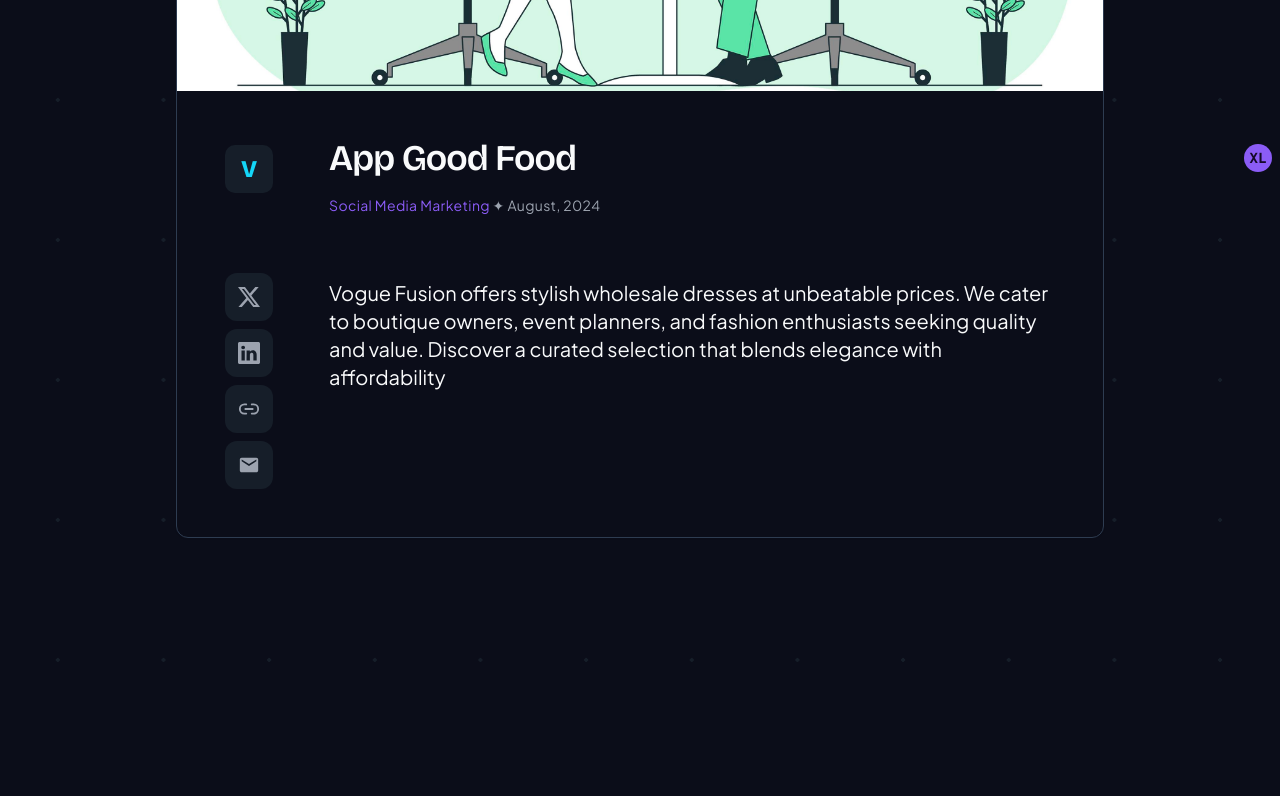
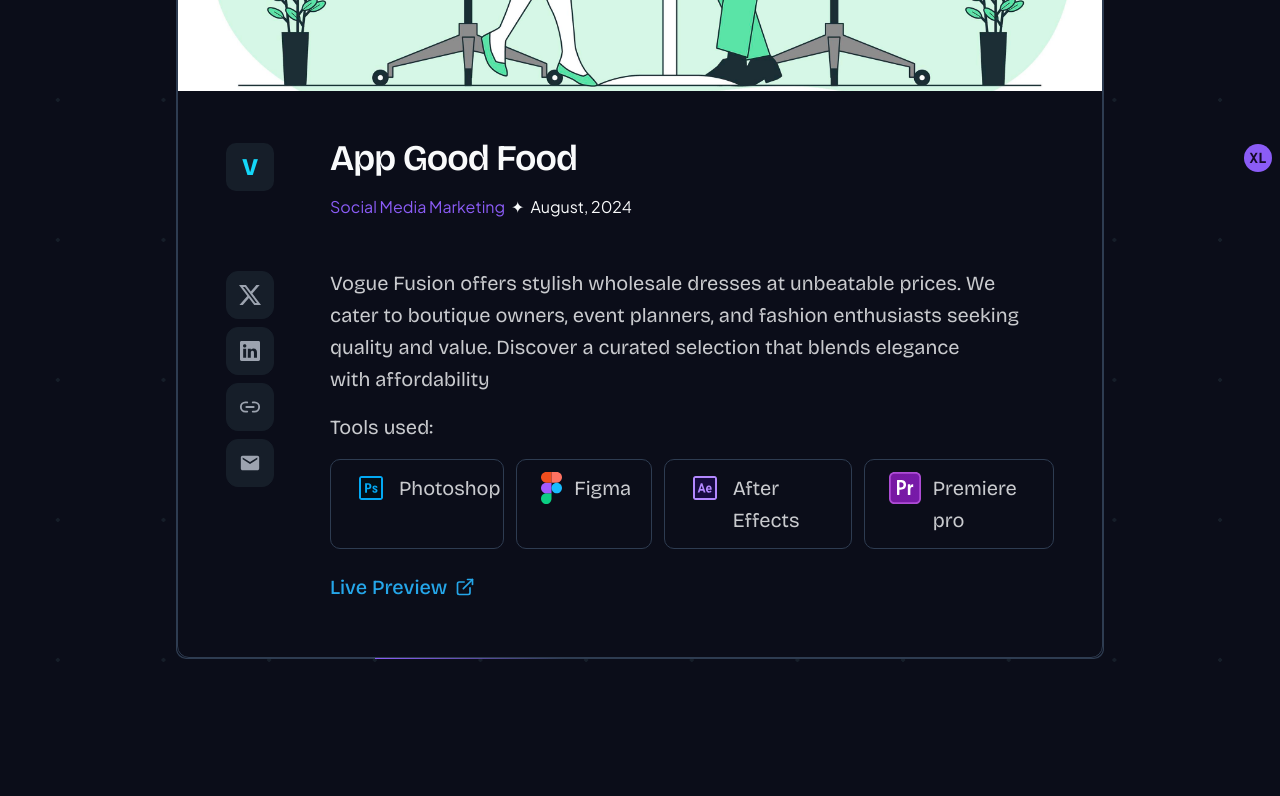
Before and after one commit to itzTedx/portfolio-melwin, a Next.js app: page /projects/app-good-food-social-media in a window 1280 px wide. Shown: the part 620-1416 px from the top of the page. Built offline with nearby package versions, Linux system fonts and the light colour scheme; grey boxes are pictures that could not be loaded.

Commit message:
Done: Projects Page

```diff
--- a/src/app/projects/[slug]/page.tsx
+++ b/src/app/projects/[slug]/page.tsx
@@ -4,6 +4,7 @@ import { notFound } from "next/navigation";
 import Project from "../_components/project";
 import { ArrowLeft } from "lucide-react";
 import Link from "next/link";
+import AnimatedBorderTrail from "@/components/ui/animated-trail-border";
 
 export default function ProjectPage({ params }: { params: { slug: string } }) {
   const project = getProjectBySlug(params.slug);
@@ -22,7 +23,9 @@ export default function ProjectPage({ params }: { params: { slug: string } }) {
           <ArrowLeft className="mr-2 size-4" /> Back to Projects
         </Link>
       </Button>
-      <Project project={project} key={project.id} />
+      <AnimatedBorderTrail duration="10s" trailSize="sm" trailColor="#8b5cf6">
+        <Project project={project} key={project.id} />
+      </AnimatedBorderTrail>
     </section>
   );
 }
--- a/src/app/projects/_components/project.tsx
+++ b/src/app/projects/_components/project.tsx
@@ -3,6 +3,11 @@ import Image from "next/image";
 
 import { Card, CardContent, CardDescription } from "@/components/ui/card";
 import ShareIcons from "./share-icons";
+import { skillsImage } from "@/utils/skill-icons";
+import Link from "next/link";
+import { cn } from "@/lib/utils";
+import { buttonVariants } from "@/components/ui/button";
+import { ExternalLink } from "lucide-react";
 
 interface ProjectsCardProps {
   project: {
@@ -42,21 +47,65 @@ export default function Project({ project }: ProjectsCardProps) {
         </div>
 
         <div className="flex gap-4 p-4 md:gap-14 md:p-12">
-          <aside>
-            <div className="mt-1.5 flex size-12 items-center justify-center rounded-md bg-muted font-bricolage text-2xl font-black text-accent">
+          <aside className="max-sm:hidden">
+            <div className="mt-1 flex size-10 items-center justify-center rounded-md bg-muted font-bricolage text-2xl font-black text-accent sm:size-12">
               V
             </div>
-            <ShareIcons referer={referer as string} />
+            <div className="hidden sm:flex">
+              <ShareIcons referer={referer as string} />
+            </div>
           </aside>
           <article className="">
             <h1 className="mb-4 font-bricolage text-3xl font-semibold leading-none tracking-tight md:text-4xl">
               {project.name}
             </h1>
-            <CardDescription>
-              <span className="text-primary"> {project.tag} </span> ✦{"  "}
-              {formattedDate}
-            </CardDescription>
-            <div className="mt-16 text-xl">{project.description}</div>
+            <div className="flex items-center gap-4">
+              <div className="flex h-12 w-12 shrink-0 items-center justify-center rounded-md bg-muted p-1 font-monument text-3xl font-black sm:hidden">
+                V
+              </div>
+              <div className="flex gap-1.5 max-sm:flex-col">
+                <span className="text-primary"> {project.tag} </span>
+
+                <div className="max-sm:hidden">✦</div>
+                <span> {formattedDate}</span>
+              </div>
+            </div>
+            <div className="mt-9 space-y-4 text-pretty font-bricolage text-foreground/80 sm:mt-12 md:text-xl md:leading-8">
+              <p>{project.description}</p>
+              <h5>Tools used:</h5>
+              <ul className="flex gap-3">
+                {project.tools.map((tool, i) => (
+                  <li key={i} className="flex gap-3 rounded-md border p-3 px-6">
+                    <Image
+                      height={40}
+                      width={40}
+                      src={skillsImage(tool)}
+                      alt={tool}
+                      className="size-6 sm:size-8"
+                    />
+                    {tool}
+                  </li>
+                ))}
+              </ul>
+              <div>
+                <Link
+                  href={project.demo}
+                  target="_blank"
+                  rel="noopener noreferrer"
+                  className={cn(
+                    buttonVariants({ variant: "link" }),
+                    "md:text-xl",
+                  )}
+                >
+                  Live Preview{" "}
+                  <ExternalLink className="ml-2 size-4 md:size-5" />
+                </Link>
+              </div>
+            </div>
+
+            <div className="sm:hidden">
+              <ShareIcons referer={referer as string} />
+            </div>
           </article>
         </div>
       </CardContent>
--- a/src/app/projects/_components/share-icons.tsx
+++ b/src/app/projects/_components/share-icons.tsx
@@ -1,5 +1,7 @@
 "use client";
 
+import { buttonVariants } from "@/components/ui/button";
+import { cn } from "@/lib/utils";
 import { Link2 } from "lucide-react";
 import Link from "next/link";
 import { useState } from "react";
@@ -21,25 +23,47 @@ export default function ShareIcons({ referer }: { referer: string }) {
   };
 
   return (
-    <div className="mt-20 hidden flex-col gap-2 text-muted-foreground sm:flex">
+    <div className="mt-9 flex gap-2 text-muted-foreground sm:mt-20 sm:flex-col">
       <Link
-        href="/"
-        className="group flex h-10 w-10 items-center justify-center rounded-lg bg-muted transition-colors duration-300 hover:border sm:h-12 sm:w-12"
+        href={`https://twitter.com/intent/tweet?url=${referer}`}
+        target="_blank"
+        rel="noopener noreferrer"
+        className={cn(
+          buttonVariants({
+            variant: "outline",
+            className:
+              "flex h-10 w-10 items-center justify-center rounded-lg border-muted bg-muted p-0 transition-colors duration-300 hover:border-muted-foreground/50 sm:h-12 sm:w-12",
+          }),
+        )}
       >
         <BsTwitterX className="size-[22px]" />
       </Link>
       <Link
         href="/"
-        className="group flex h-10 w-10 items-center justify-center rounded-lg bg-muted transition-colors duration-300 hover:border sm:h-12 sm:w-12"
+        target="_blank"
+        rel="noopener noreferrer"
+        className={cn(
+          buttonVariants({
+            variant: "outline",
+            className:
+              "flex h-10 w-10 items-center justify-center rounded-lg border-muted bg-muted p-0 transition-colors duration-300 hover:border-muted-foreground/50 sm:h-12 sm:w-12",
+          }),
+        )}
       >
-        <BsLinkedin className="size-[22px]" />
+        <BsLinkedin className="size-5" />
       </Link>
 
       <Link
         href={referer as string}
         onClick={handleCopyClick}
         scroll={false}
-        className="group relative flex h-10 w-10 items-center justify-center rounded-lg bg-muted transition-colors duration-300 hover:border sm:h-12 sm:w-12"
+        className={cn(
+          buttonVariants({
+            variant: "outline",
+            className:
+              "flex h-10 w-10 items-center justify-center rounded-lg border-muted bg-muted p-0 transition-colors duration-300 hover:border-muted-foreground/50 sm:h-12 sm:w-12",
+          }),
+        )}
       >
         <Link2 className="size-[22px]" />
         {showCopiedPopup && (
@@ -50,7 +74,13 @@ export default function ShareIcons({ referer }: { referer: string }) {
       </Link>
       <Link
         href={`mailto:?body=Hey!%0A%0ACheck%20out%20this%20awesome%20project:%20${referer}`}
-        className="group flex h-10 w-10 items-center justify-center rounded-lg bg-muted transition-colors duration-300 hover:border sm:h-12 sm:w-12"
+        className={cn(
+          buttonVariants({
+            variant: "outline",
+            className:
+              "flex h-10 w-10 items-center justify-center rounded-lg border-muted bg-muted p-0 transition-colors duration-300 hover:border-muted-foreground/50 sm:h-12 sm:w-12",
+          }),
+        )}
       >
         <MdMail className="size-[22px]" />
       </Link>
--- a/src/components/project-card.tsx
+++ b/src/components/project-card.tsx
@@ -59,7 +59,7 @@ function ProjectCard({ project }: ProjectCardProps) {
               quality={1}
             />
             <div className="absolute bottom-0 z-50 flex w-full flex-grow flex-row items-end justify-between p-4 md:p-6">
-              <h3 className="rounded-md px-2.5 py-1.5 font-monument text-sm font-bold tracking-wide text-amber-500 backdrop-blur-md sm:px-4 sm:py-3 sm:text-xl">
+              <h3 className="rounded-md px-2.5 py-1.5 font-bricolage text-sm font-bold tracking-wide text-amber-500 backdrop-blur-md sm:px-4 sm:py-3 sm:text-xl">
                 {project.name}
               </h3>
 
--- a/src/components/ui/button.tsx
+++ b/src/components/ui/button.tsx
@@ -13,11 +13,11 @@ const buttonVariants = cva(
         destructive:
           "bg-destructive text-destructive-foreground hover:bg-destructive/90",
         outline:
-          "border border hover:border-primary bg-background hover:bg-primary/10 hover:text-accent-foreground ",
+          "border hover:border-primary bg-background hover:bg-primary/10 hover:text-accent-foreground ",
         secondary:
           "bg-secondary text-secondary-foreground hover:bg-secondary/80",
         ghost: "hover:bg-accent hover:text-accent-foreground",
-        link: "text-primary underline-offset-4 hover:underline px-0",
+        link: "text-link underline-offset-4 hover:underline hover:text-link-foreground !px-0",
         shimmer:
           "inline-flex animate-shimmer items-center justify-center rounded-full bg-[linear-gradient(110deg,rgba(0,0,0,0),45%,rgba(255,255,255,0.5),55%,rgba(0,0,0,0))] bg-[length:200%_100%] font-medium text-foreground transition-colors focus:outline-none focus:ring-2 focus:ring-slate-400 focus:ring-offset-2 focus:ring-offset-slate-50 rounded-full text-sm",
       },
--- a/src/style/globals.css
+++ b/src/style/globals.css
@@ -18,6 +18,8 @@
     --muted-foreground: 220 8.9% 46.1%;
     --accent: 187.9 85.7% 53.3%;
     --accent-foreground: 220.9 39.3% 11%;
+    --link: 200.51, 80.67%, 32.94%;
+    --link-foreground: 200.51, 71.67%, 22.94%;
     --destructive: 0 84.2% 60.2%;
     --destructive-foreground: 210 20% 98%;
     --border: 249, 68%, 86%;
@@ -46,6 +48,8 @@
     --muted-foreground: 217.9 10.6% 64.9%;
     --accent: 188.7 94.5% 52.7%;
     --accent-foreground: 210 20% 98%;
+    --link: 200.51, 81.67%, 52.94%;
+    --link-foreground: 200.51, 91.67%, 72.94%;
     --destructive: 0 73.7% 41.8%;
     --destructive-foreground: 210 20% 98%;
     --border: 216, 27.6%, 24.9%;
--- a/src/utils/index.ts
+++ b/src/utils/index.ts
@@ -56,9 +56,9 @@ export const skillsData = [
 export const projectsData = [
   {
     id: 1,
-    name: "Vogue Fusion",
+    name: "Vogue Fusion Brand Identity",
     description:
-      "Vogue Fusion offers stylish wholesale dresses at unbeatable prices. We cater to boutique owners, event planners, and fashion enthusiasts seeking quality and value. Discover a curated selection that blends elegance with affordability",
+      "Vogue Fusion offers stylish wholesale dresses at unbeatable prices. We cater to boutique owners, event planners, and fashion enthusiasts seeking quality and value. Discover a curated selection that blends elegance with affordability.",
     tools: ["Illustrator", "Photoshop"],
     tag: "Logo Design",
     demo: "https://www.behance.net/gallery/203973883/Vogue-Fusion-Brand-Presentation",
@@ -67,18 +67,18 @@ export const projectsData = [
   },
   {
     id: 2,
-    name: "Digitaldesk",
+    name: "Digitaldesk Website",
     description:
       "🎨 Thrilled to propose a sleek, modern, and elegant UI/UX design for Digitaldesk eCommerce platform. Our vision is to create a user-friendly experience that enhances online shopping 🛒 while reflecting the quality and professionalism of your brand. By integrating cutting-edge web development 💻 with your exceptional printing services, corporate gifts, signage, and marketing materials, we can elevate your digital presence to new heights 🚀.",
     tools: ["Figma", "Illustrator", "Photoshop"],
-    tag: "Web UI/UX",
+    tag: "Web UI/UX & Development",
     demo: "https://digitaldesk.vercel.app",
     image: "/image/digitaldesk.jpg",
     slug: "digitaldesk-web-ui",
   },
   {
     id: 3,
-    name: "Journey of kalki",
+    name: "Journey of Kalki Logo Design",
     description:
       '🌄 Excited to share my latest logo creation for Journey of Kalki a travel YouTube channel that embodies the spirit of adventure! 🏕️ This design captures the essence of a journey, with a natural sunset backdrop, lush green grass, a cozy tent with a campfire, and a bold adventurer scaling the letter "K." It’s all about exploring the great outdoors and finding new horizons. Looking forward to seeing this logo take "Journey of Kalki" to new heights! 🌍✨',
     tools: ["Illustrator"],
--- a/tailwind.config.ts
+++ b/tailwind.config.ts
@@ -1,116 +1,120 @@
-import type { Config } from 'tailwindcss'
+import type { Config } from "tailwindcss";
 
 const config = {
-  darkMode: ['class'],
+  darkMode: ["class"],
   content: [
-    './pages/**/*.{ts,tsx}',
-    './components/**/*.{ts,tsx}',
-    './app/**/*.{ts,tsx}',
-    './src/**/*.{ts,tsx}',
+    "./pages/**/*.{ts,tsx}",
+    "./components/**/*.{ts,tsx}",
+    "./app/**/*.{ts,tsx}",
+    "./src/**/*.{ts,tsx}",
   ],
-  prefix: '',
+  prefix: "",
   theme: {
     container: {
       center: true,
-      padding: '2rem',
+      padding: "2rem",
       screens: {
-        '2xl': '1400px',
+        "2xl": "1400px",
       },
     },
     extend: {
       fontFamily: {
-        bricolage: ['var(--font-bricolage)'],
-        monument: ['var(--font-monument)'],
+        bricolage: ["var(--font-bricolage)"],
+        monument: ["var(--font-monument)"],
       },
       colors: {
-        border: 'hsl(var(--border))',
-        input: 'hsl(var(--input))',
-        ring: 'hsl(var(--ring))',
-        background: 'hsl(var(--background))',
-        foreground: 'hsl(var(--foreground))',
+        border: "hsl(var(--border))",
+        input: "hsl(var(--input))",
+        ring: "hsl(var(--ring))",
+        background: "hsl(var(--background))",
+        foreground: "hsl(var(--foreground))",
+        link: {
+          DEFAULT: "hsl(var(--link))",
+          foreground: "hsl(var(--link-foreground))",
+        },
         primary: {
-          DEFAULT: 'hsl(var(--primary))',
-          foreground: 'hsl(var(--primary-foreground))',
+          DEFAULT: "hsl(var(--primary))",
+          foreground: "hsl(var(--primary-foreground))",
         },
         secondary: {
-          DEFAULT: 'hsl(var(--secondary))',
-          foreground: 'hsl(var(--secondary-foreground))',
+          DEFAULT: "hsl(var(--secondary))",
+          foreground: "hsl(var(--secondary-foreground))",
         },
         destructive: {
-          DEFAULT: 'hsl(var(--destructive))',
-          foreground: 'hsl(var(--destructive-foreground))',
+          DEFAULT: "hsl(var(--destructive))",
+          foreground: "hsl(var(--destructive-foreground))",
         },
         muted: {
-          DEFAULT: 'hsl(var(--muted))',
-          foreground: 'hsl(var(--muted-foreground))',
+          DEFAULT: "hsl(var(--muted))",
+          foreground: "hsl(var(--muted-foreground))",
         },
         accent: {
-          DEFAULT: 'hsl(var(--accent))',
-          foreground: 'hsl(var(--accent-foreground))',
+          DEFAULT: "hsl(var(--accent))",
+          foreground: "hsl(var(--accent-foreground))",
         },
         popover: {
-          DEFAULT: 'hsl(var(--popover))',
-          foreground: 'hsl(var(--popover-foreground))',
+          DEFAULT: "hsl(var(--popover))",
+          foreground: "hsl(var(--popover-foreground))",
         },
         card: {
-          DEFAULT: 'hsl(var(--card))',
-          foreground: 'hsl(var(--card-foreground))',
+          DEFAULT: "hsl(var(--card))",
+          foreground: "hsl(var(--card-foreground))",
         },
       },
       borderRadius: {
-        lg: 'var(--radius)',
-        md: 'calc(var(--radius) - 2px)',
-        sm: 'calc(var(--radius) - 4px)',
+        lg: "var(--radius)",
+        md: "calc(var(--radius) - 2px)",
+        sm: "calc(var(--radius) - 4px)",
       },
       keyframes: {
-        'accordion-down': {
-          from: { height: '0' },
-          to: { height: 'var(--radix-accordion-content-height)' },
+        "accordion-down": {
+          from: { height: "0" },
+          to: { height: "var(--radix-accordion-content-height)" },
         },
-        'accordion-up': {
-          from: { height: 'var(--radix-accordion-content-height)' },
-          to: { height: '0' },
+        "accordion-up": {
+          from: { height: "var(--radix-accordion-content-height)" },
+          to: { height: "0" },
         },
         shimmer: {
           from: {
-            backgroundPosition: '0 0',
+            backgroundPosition: "0 0",
           },
           to: {
-            backgroundPosition: '-200% 0',
+            backgroundPosition: "-200% 0",
           },
         },
         trail: {
-          '0%': { '--angle': '0deg' },
-          '100%': { '--angle': '360deg' },
+          "0%": { "--angle": "0deg" },
+          "100%": { "--angle": "360deg" },
         },
-        'background-position-spin': {
-          '0%': { backgroundPosition: 'top center' },
-          '100%': { backgroundPosition: 'bottom center' },
+        "background-position-spin": {
+          "0%": { backgroundPosition: "top center" },
+          "100%": { backgroundPosition: "bottom center" },
         },
         flipWords: {
-          '10%': { transform: 'translateY(-112%)' },
-          '25%': { transform: 'translateY(-100%)' },
-          '35%': { transform: 'translateY(-212%)' },
-          '50%': { transform: 'translateY(-200%)' },
-          '60%': { transform: 'translateY(-312%)' },
-          '75%': { transform: 'translateY(-300%)' },
-          '85%': { transform: 'translateY(-412%)' },
-          '100%': { transform: 'translateY(-400%)' },
+          "10%": { transform: "translateY(-112%)" },
+          "25%": { transform: "translateY(-100%)" },
+          "35%": { transform: "translateY(-212%)" },
+          "50%": { transform: "translateY(-200%)" },
+          "60%": { transform: "translateY(-312%)" },
+          "75%": { transform: "translateY(-300%)" },
+          "85%": { transform: "translateY(-412%)" },
+          "100%": { transform: "translateY(-400%)" },
         },
       },
       animation: {
-        'accordion-down': 'accordion-down 0.2s ease-out',
-        'accordion-up': 'accordion-up 0.2s ease-out',
-        shimmer: 'shimmer 2s linear infinite',
-        trail: 'trail var(--duration) linear infinite',
+        "accordion-down": "accordion-down 0.2s ease-out",
+        "accordion-up": "accordion-up 0.2s ease-out",
+        shimmer: "shimmer 2s linear infinite",
+        trail: "trail var(--duration) linear infinite",
         backgroundPositionSpin:
-          'background-position-spin 3000ms infinite alternate',
+          "background-position-spin 3000ms infinite alternate",
 
-        flipWords: 'flipWords 8s infinite',
+        flipWords: "flipWords 8s infinite",
       },
     },
   },
-  plugins: [require('tailwindcss-animate')],
-} satisfies Config
+  plugins: [require("tailwindcss-animate")],
+} satisfies Config;
 
-export default config
+export default config;
```
Also changed, not shown: src/app/projects/_components/projects-card.tsx (+6 -4 lines), src/app/projects/page.tsx (+10 -1 lines), src/components/ui/animated-trail-border.tsx (+16 -16 lines).
